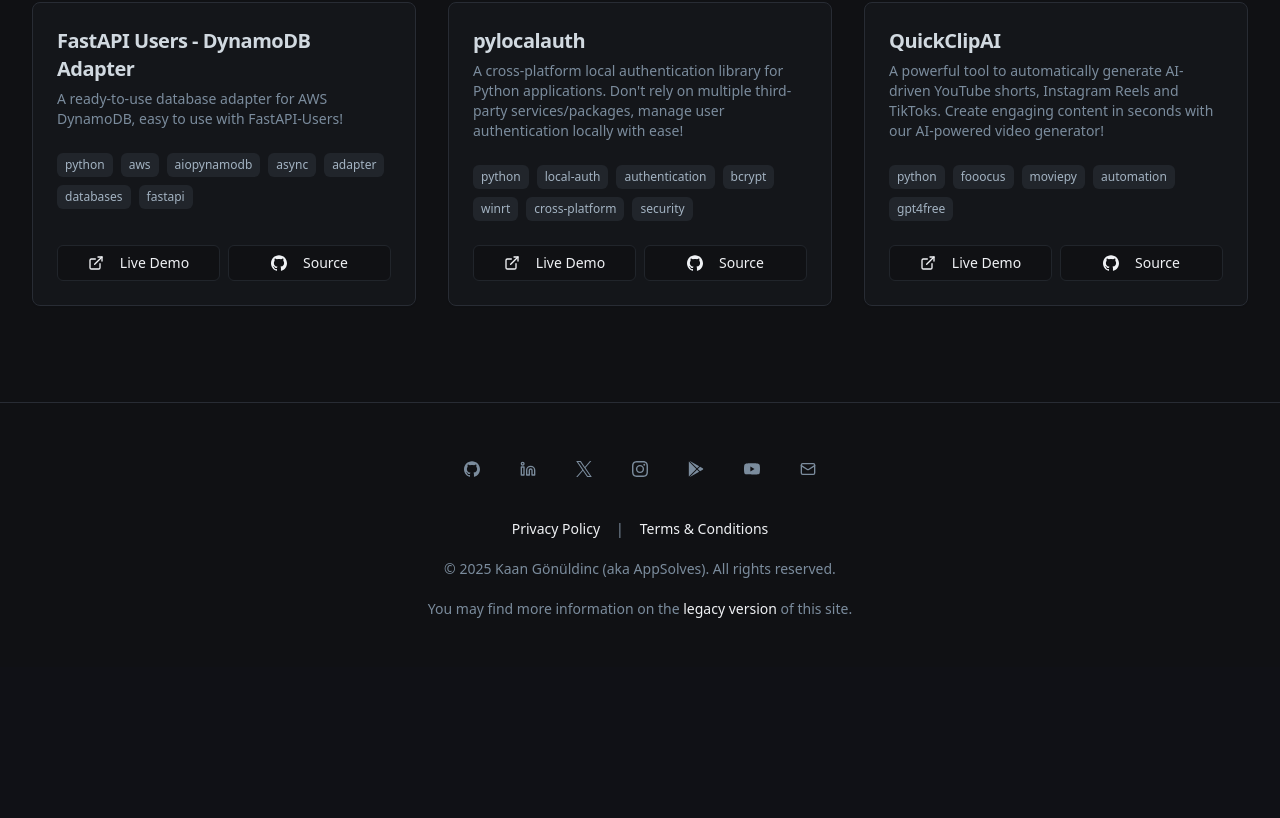
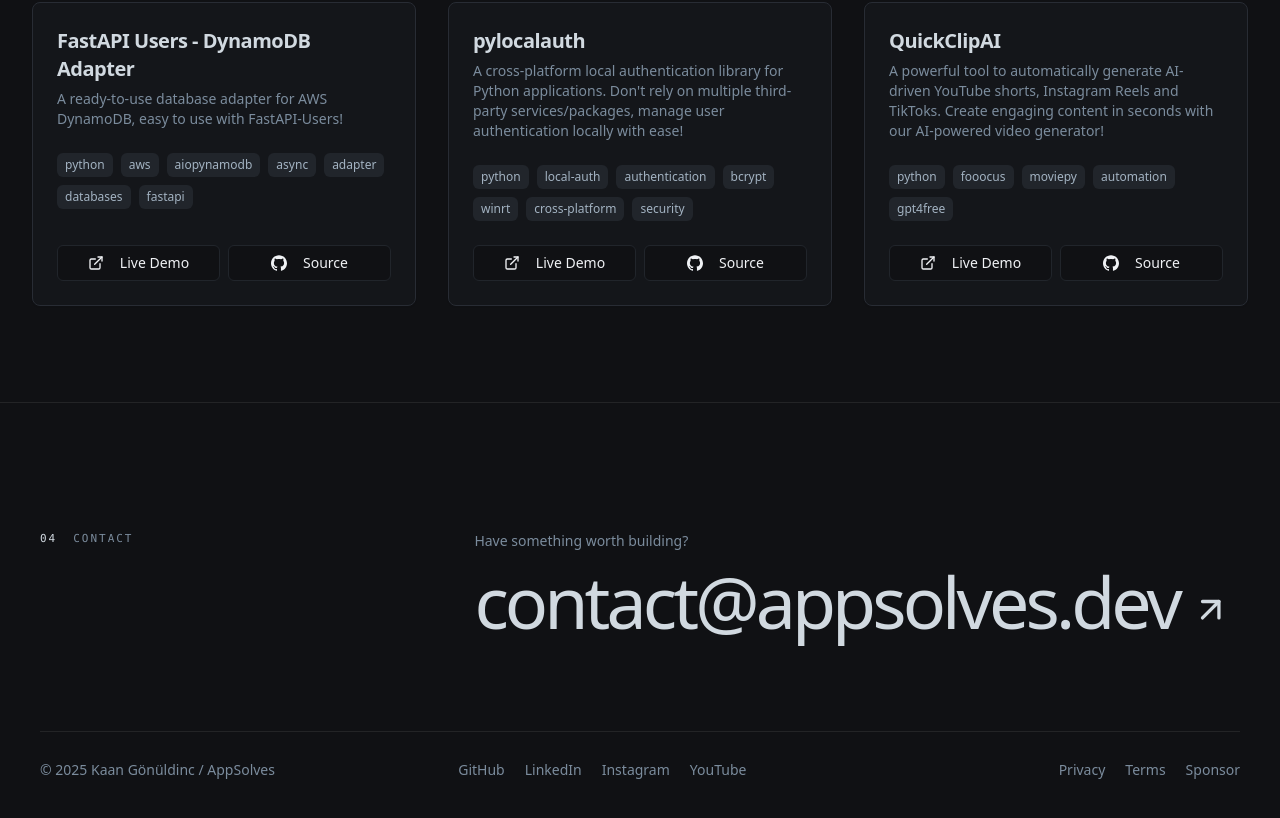
Before and after one commit to AppSolves/appsolves.dev, a React (Vite) app: page / in a window 1280 px wide. Shown: the part 3430-4248 px from the top of the page. Before the commit the page ends 4097 px from the top, so only its background shows below. Built offline with nearby package versions, Linux system fonts and the light colour scheme.

Commit message:
Redesign footer and contact

```diff
--- a/src/components/ui/footer.tsx
+++ b/src/components/ui/footer.tsx
@@ -1,95 +1,74 @@
-import { Linkedin, Mail } from "lucide-react";
-import { Button } from "./button";
-import { Icons } from "./icon";
+import { ArrowUpRight } from "lucide-react";
+
+const links = [
+  { label: "GitHub", href: "https://github.com/AppSolves" },
+  { label: "LinkedIn", href: "https://linkedin.com/in/kaangoenueldinc" },
+  { label: "Instagram", href: "https://instagram.com/appsolves.dev" },
+  { label: "YouTube", href: "https://youtube.com/@appsolvesdev" },
+];
 
 const Footer = () => {
-  const socialLinks = [
-    {
-      name: "GitHub",
-      icon: Icons.Github,
-      url: "https://github.com/AppSolves",
-    },
-    {
-      name: "LinkedIn",
-      icon: Linkedin,
-      url: "https://linkedin.com/in/kaangoenueldinc",
-    },
-    {
-      name: "X",
-      icon: Icons.X,
-      url: "https://x.com/AppSolves",
-    },
-    {
-      name: "Instagram",
-      icon: Icons.Instagram,
-      url: "https://instagram.com/appsolves.dev",
-    },
-    {
-      name: "Google Play",
-      icon: Icons.GooglePlay,
-      url: "https://play.google.com/store/apps/dev?id=6007461154397933888",
-    },
-    {
-      name: "YouTube",
-      icon: Icons.YouTube,
-      url: "https://youtube.com/@appsolvesdev",
-    },
-    {
-      name: "Email",
-      icon: Mail,
-      url: "mailto:contact@appsolves.dev",
-    },
-  ];
+  return (
+    <footer id="contact" className="border-t border-white/[0.08]">
+      <div className="mx-auto max-w-[1480px] px-5 pb-10 pt-24 sm:px-8 sm:pt-32 lg:px-10">
+        <div className="grid grid-cols-1 gap-10 lg:grid-cols-[0.34fr_0.66fr]">
+          <div className="font-mono text-[11px] uppercase tracking-[0.18em] text-muted-foreground">
+            <span className="mr-4 text-foreground">04</span>
+            Contact
+          </div>
 
-  return (
-    <footer
-      id="footer-section"
-      className="border-t border-border bg-background"
-    >
-      <div className="max-w-7xl mx-auto px-4 sm:px-6 lg:px-8 py-12">
-        <div className="flex flex-col items-center text-center gap-8">
-          {/* Social Links */}
-          <div className="flex flex-wrap justify-center gap-4">
-            {socialLinks.map((link) => (
-              <Button
-                key={link.name}
-                variant="ghost"
-                size="sm"
-                asChild
-                className="text-muted-foreground hover:text-foreground"
+          <div>
+            <p className="text-sm text-muted-foreground">Have something worth building?</p>
+            <a
+              href="mailto:contact@appsolves.dev"
+              className="group mt-4 inline-flex max-w-full items-end gap-3 text-[clamp(2.2rem,5.6vw,6.7rem)] font-medium leading-[0.95] tracking-[-0.055em] text-foreground"
+            >
+              <span className="break-all">contact@appsolves.dev</span>
+              <ArrowUpRight className="mb-[0.08em] h-[0.55em] w-[0.55em] shrink-0 transition-transform duration-200 group-hover:-translate-y-1 group-hover:translate-x-1" />
+            </a>
+          </div>
+        </div>
+
+        <div className="mt-24 grid grid-cols-1 gap-8 border-t border-white/[0.08] pt-7 text-sm sm:grid-cols-2 lg:grid-cols-[0.34fr_0.33fr_0.33fr]">
+          <div className="text-muted-foreground">
+            © {new Date().getFullYear()} Kaan Gönüldinc / AppSolves
+          </div>
+
+          <div className="flex flex-wrap gap-x-5 gap-y-2">
+            {links.map((link) => (
+              <a
+                key={link.label}
+                href={link.href}
+                target="_blank"
+                rel="noopener noreferrer"
+                className="text-muted-foreground transition-colors hover:text-foreground"
               >
-                <a
-                  href={link.url}
-                  target="_blank"
-                  rel="noopener noreferrer"
-                  aria-label={link.name}
-                >
-                  <link.icon className="h-5 w-5" />
-                </a>
-              </Button>
+                {link.label}
+              </a>
             ))}
           </div>
 
-          {/* Copyright */}
-          <div className="text-sm text-muted-foreground">
-            <p className="flex justify-center items-center gap-4">
-              <a href="/privacy_policy">Privacy Policy</a>
-              <span>|</span>
-              <a href="/terms_and_conditions">Terms & Conditions</a>
-            </p>
-            <br></br>
-            <p>
-              © {new Date().getFullYear()} Kaan Gönüldinc (aka AppSolves). All
-              rights reserved.
-            </p>
-            <br></br>
-            <p>
-              You may find more information on the{" "}
-              <a href="https://legacy.appsolves.dev" target="_blank">
-                legacy version
-              </a>{" "}
-              of this site.
-            </p>
+          <div className="flex flex-wrap gap-x-5 gap-y-2 lg:justify-end">
+            <a
+              href="/privacy_policy"
+              className="text-muted-foreground transition-colors hover:text-foreground"
+            >
+              Privacy
+            </a>
+            <a
+              href="/terms_and_conditions"
+              className="text-muted-foreground transition-colors hover:text-foreground"
+            >
+              Terms
+            </a>
+            <a
+              href="https://github.com/sponsors/AppSolves"
+              target="_blank"
+              rel="noopener noreferrer"
+              className="text-muted-foreground transition-colors hover:text-foreground"
+            >
+              Sponsor
+            </a>
           </div>
         </div>
       </div>
```
